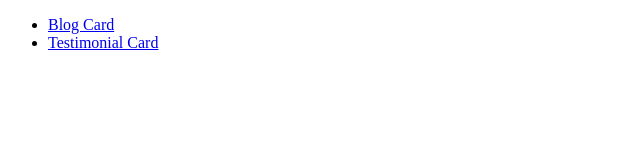
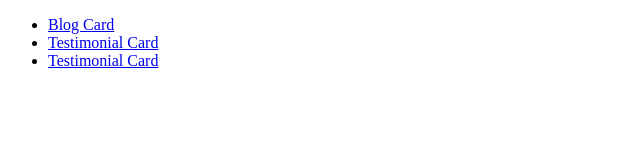
Before and after one commit to vikramwupadrasta/greatfrontendprojects, a plain HTML site: page index.html in a window 1280 px wide. Shown: the whole page, without its empty margins (0-640 px from the left). Drawn offline with Linux system fonts and the light colour scheme.

Commit message:
modify index

```diff
--- a/index.html
+++ b/index.html
@@ -6,6 +6,7 @@
     <ul>
         <li><a href="blog-card-starter/blog-card/index.html">Blog Card</a></li>
         <li><a href="testimonial-card-starter/testimonial-card/index.html">Testimonial Card</a></li>
+        <li><a href="404-section-starter/404-section/index.html">Testimonial Card</a></li>
     </ul>
 </head>
 <body>
```
